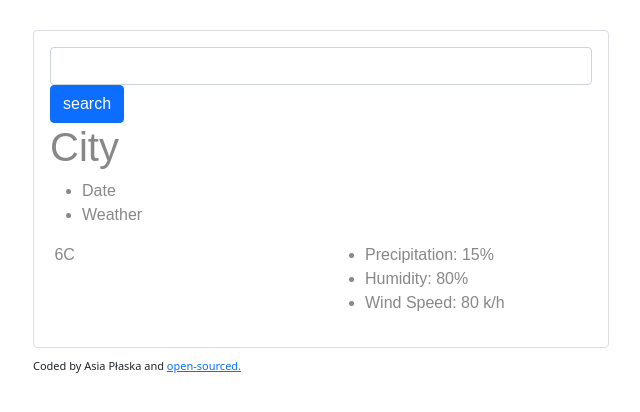
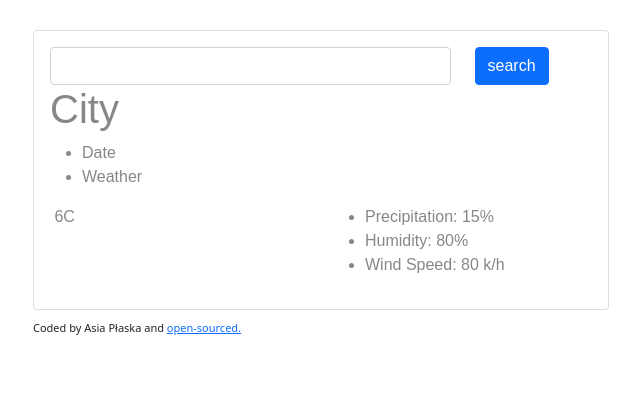
Before and after one commit to Dreamcatcher96art/weather-app-react, a React (Create React App) app: page / in a window 1280 px wide. Shown: the top 412 px of the page, without its empty margins (319-959 px from the left). Built offline with nearby package versions, Linux system fonts and the light colour scheme.

Commit message:
fix mistake

```diff
--- a/src/Weather.js
+++ b/src/Weather.js
@@ -4,9 +4,16 @@ import "./Weather.css";
 export default function Weather(){
 return(
     <div className="Weather">
+
         <form>
-            <input type="search" className="form-control"/>
-            <input type="Submit" value="search" className="btn btn-primary"/>
+            <div className="row">
+                <div className="col-9">
+                    <input type="search" className="form-control"/>
+                </div>
+                <div className="col-3">
+                    <input type="Submit" value="search" className="btn btn-primary"/>
+                </div>
+            </div>
         </form>
         <h1>City</h1>
         <ul>
```
